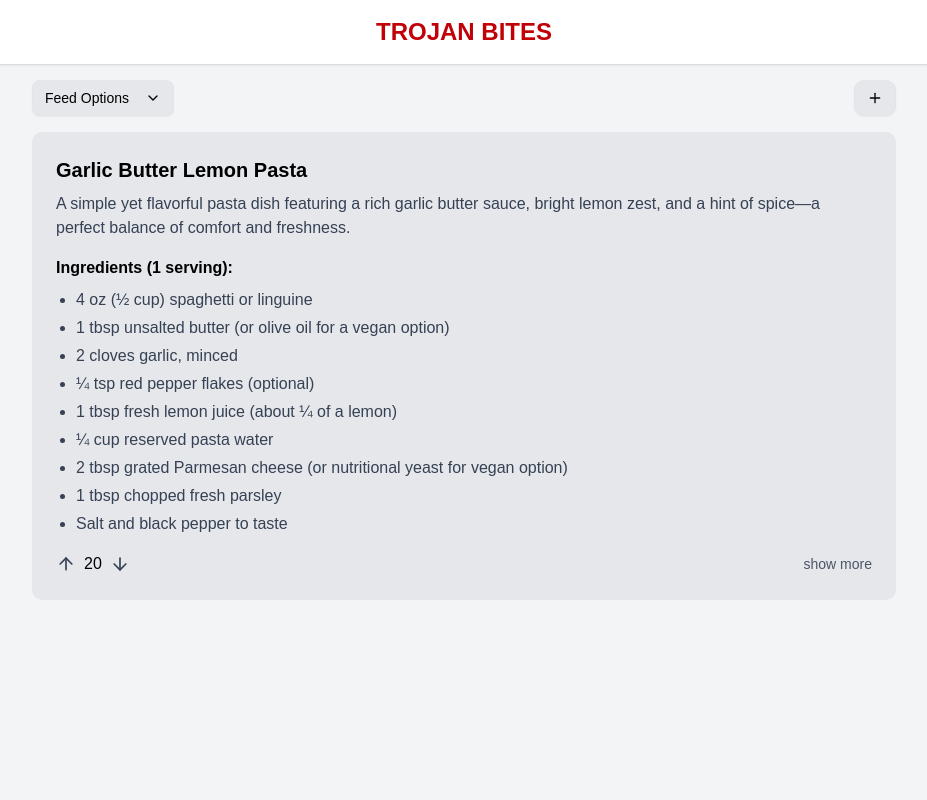
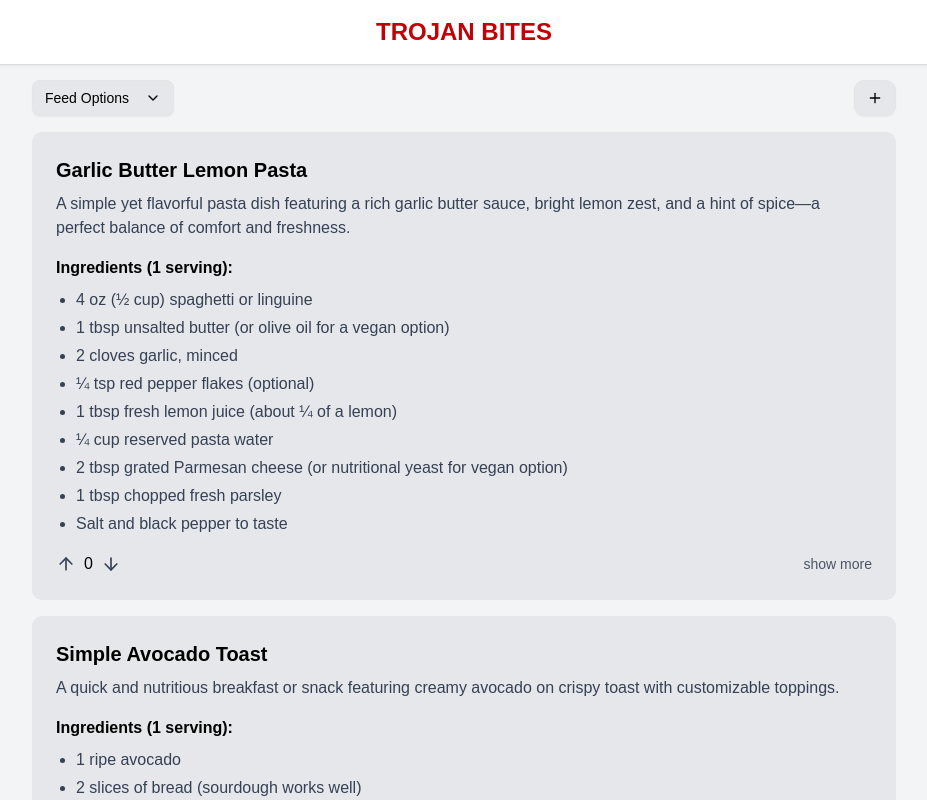
Before and after one commit to mykechen/csci201, a Next.js app in the folder frontend/: page /dashboard in a window 1280 px wide. Shown: the top 800 px of the page, without its empty margins (176-1103 px from the left). Built offline with nearby package versions, Linux system fonts and the light colour scheme.

Commit message:
component version of dashboard

```diff
--- /dev/null
+++ b/frontend/src/components/recipe-card.tsx
@@ -0,0 +1,96 @@
+import { useState } from "react";
+import { ArrowUp, ArrowDown } from "lucide-react";
+import { Recipe } from "@/lib/types";
+
+interface RecipeCardProps {
+  recipe: Recipe;
+}
+
+const RecipeCard = ({ recipe }: RecipeCardProps) => {
+  const [expanded, setExpanded] = useState(false);
+  const [votes, setVotes] = useState(recipe.votes);
+
+  const handleUpvote = () => {
+    setVotes(votes + 1);
+  };
+
+  const handleDownvote = () => {
+    setVotes(Math.max(0, votes - 1));
+  };
+
+  return (
+    <div className="bg-gray-200 text-black rounded-lg overflow-hidden transition-all duration-300 hover:shadow-md">
+      <div className="p-6">
+        <h2 className="text-xl font-bold mb-2">{recipe.title}</h2>
+        <p className="text-gray-700 mb-4">{recipe.description}</p>
+
+        <div className="mb-4">
+          <h3 className="font-bold mb-2">Ingredients (1 serving):</h3>
+          <ul className="list-disc pl-5 space-y-1">
+            {recipe.ingredients.map((ingredient, index) => (
+              <li key={index} className="text-gray-700">
+                {ingredient}
+              </li>
+            ))}
+          </ul>
+        </div>
+
+        {expanded && (
+          <div className="mb-4">
+            <h3 className="font-bold mb-2">Steps:</h3>
+            <ol className="list-decimal pl-5 space-y-2">
+              {recipe.steps.map((step, index) => (
+                <li key={index} className="text-gray-700">
+                  {step}
+                </li>
+              ))}
+            </ol>
+          </div>
+        )}
+
+        {expanded && (
+          <div className="mb-4">
+            <h3 className="font-bold mb-2">Tags:</h3>
+            <div className="flex flex-wrap gap-2">
+              {recipe.tags.map((tag, index) => (
+                <span
+                  key={index}
+                  className="bg-gray-300 px-3 py-1 rounded-full text-sm"
+                >
+                  {tag}
+                </span>
+              ))}
+            </div>
+          </div>
+        )}
+
+        <div className="flex items-center justify-between mt-4">
+          <div className="flex items-center space-x-2">
+            <button
+              onClick={handleUpvote}
+              className="text-gray-700 hover:text-gray-900"
+            >
+              <ArrowUp className="h-5 w-5" />
+            </button>
+            <span>{votes}</span>
+            <button
+              onClick={handleDownvote}
+              className="text-gray-700 hover:text-gray-900"
+            >
+              <ArrowDown className="h-5 w-5" />
+            </button>
+          </div>
+
+          <button
+            onClick={() => setExpanded(!expanded)}
+            className="text-sm text-gray-600 hover:text-gray-900"
+          >
+            {expanded ? "show less" : "show more"}
+          </button>
+        </div>
+      </div>
+    </div>
+  );
+};
+
+export default RecipeCard;
--- /dev/null
+++ b/frontend/src/lib/mock-data.ts
@@ -0,0 +1,55 @@
+import { Recipe } from "./types";
+
+// Mock data for initial development
+export const mockRecipes: Recipe[] = [
+  {
+    id: 1,
+    title: "Garlic Butter Lemon Pasta",
+    description:
+      "A simple yet flavorful pasta dish featuring a rich garlic butter sauce, bright lemon zest, and a hint of spice—a perfect balance of comfort and freshness.",
+    ingredients: [
+      "4 oz (½ cup) spaghetti or linguine",
+      "1 tbsp unsalted butter (or olive oil for a vegan option)",
+      "2 cloves garlic, minced",
+      "¼ tsp red pepper flakes (optional)",
+      "1 tbsp fresh lemon juice (about ¼ of a lemon)",
+      "¼ cup reserved pasta water",
+      "2 tbsp grated Parmesan cheese (or nutritional yeast for vegan option)",
+      "1 tbsp chopped fresh parsley",
+      "Salt and black pepper to taste",
+    ],
+    steps: [
+      "Bring a pot of salted water to a boil and cook the pasta until al dente. Reserve ¼ cup of pasta water before draining.",
+      "In a pan over medium heat, melt the butter (or heat olive oil). Add minced garlic and red pepper flakes, cooking for about 1 minute until fragrant.",
+      "Stir in the lemon juice and half of the reserved pasta water. Let simmer for 1 minute.",
+      "Add the drained pasta to the pan and toss to coat in the sauce. Gradually mix in the Parmesan cheese (or nutritional yeast), adding more pasta water as needed to create a smooth sauce.",
+      "Season with salt and black pepper to taste. Remove from heat and garnish with fresh parsley.",
+      "Serve hot and enjoy!",
+    ],
+    tags: ["Vegetarian", "Dairy", "Wheat/Gluten"],
+    votes: 0,
+  },
+  {
+    id: 2,
+    title: "Simple Avocado Toast",
+    description:
+      "A quick and nutritious breakfast or snack featuring creamy avocado on crispy toast with customizable toppings.",
+    ingredients: [
+      "1 ripe avocado",
+      "2 slices of bread (sourdough works well)",
+      "1 tbsp olive oil",
+      "1 tbsp lemon juice",
+      "Salt and pepper to taste",
+      "Optional toppings: red pepper flakes, everything bagel seasoning, or a poached egg",
+    ],
+    steps: [
+      "Toast the bread slices until golden and crisp.",
+      "Cut the avocado in half, remove the pit, and scoop the flesh into a bowl.",
+      "Mash the avocado with a fork, adding lemon juice, salt, and pepper.",
+      "Spread the avocado mixture onto the toast.",
+      "Add your preferred toppings and enjoy immediately!",
+    ],
+    tags: ["Vegetarian", "Vegan", "Breakfast", "Quick"],
+    votes: 0,
+  },
+];
--- /dev/null
+++ b/frontend/src/lib/types.ts
@@ -0,0 +1,9 @@
+export interface Recipe {
+  id: number;
+  title: string;
+  description: string;
+  ingredients: string[];
+  steps: string[];
+  tags: string[];
+  votes: number;
+}
--- a/frontend/src/pages/dashboard.tsx
+++ b/frontend/src/pages/dashboard.tsx
@@ -6,147 +6,19 @@ import {
   DropdownMenuItem,
   DropdownMenuTrigger,
 } from "@/components/ui/dropdown-menu";
-import { Plus, ChevronDown, ArrowUp, ArrowDown } from "lucide-react";
+import { Plus, ChevronDown } from "lucide-react";
 import type { Metadata } from "next";
+import RecipeCard from "@/components/recipe-card";
+import { mockRecipes } from "@/lib/mock-data";
+import { Recipe } from "@/lib/types";
 
 export const metadata: Metadata = {
   title: "Trojan Bites",
   description: "Discover and share delicious recipes",
 };
 
-// Define TypeScript interfaces
-interface Recipe {
-  id: number;
-  title: string;
-  description: string;
-  ingredients: string[];
-  steps: string[];
-  tags: string[];
-  votes: number;
-}
-
-// Mock data for initial development
-const mockRecipes: Recipe[] = [
-  {
-    id: 1,
-    title: "Garlic Butter Lemon Pasta",
-    description:
-      "A simple yet flavorful pasta dish featuring a rich garlic butter sauce, bright lemon zest, and a hint of spice—a perfect balance of comfort and freshness.",
-    ingredients: [
-      "4 oz (½ cup) spaghetti or linguine",
-      "1 tbsp unsalted butter (or olive oil for a vegan option)",
-      "2 cloves garlic, minced",
-      "¼ tsp red pepper flakes (optional)",
-      "1 tbsp fresh lemon juice (about ¼ of a lemon)",
-      "¼ cup reserved pasta water",
-      "2 tbsp grated Parmesan cheese (or nutritional yeast for vegan option)",
-      "1 tbsp chopped fresh parsley",
-      "Salt and black pepper to taste",
-    ],
-    steps: [
-      "Bring a pot of salted water to a boil and cook the pasta until al dente. Reserve ¼ cup of pasta water before draining.",
-      "In a pan over medium heat, melt the butter (or heat olive oil). Add minced garlic and red pepper flakes, cooking for about 1 minute until fragrant.",
-      "Stir in the lemon juice and half of the reserved pasta water. Let simmer for 1 minute.",
-      "Add the drained pasta to the pan and toss to coat in the sauce. Gradually mix in the Parmesan cheese (or nutritional yeast), adding more pasta water as needed to create a smooth sauce.",
-      "Season with salt and black pepper to taste. Remove from heat and garnish with fresh parsley.",
-      "Serve hot and enjoy!",
-    ],
-    tags: ["Vegetarian", "Dairy", "Wheat/Gluten"],
-    votes: 20,
-  },
-  // More mock recipes would go here
-];
-
 // Feed options type
 type FeedOption = "Latest" | "Popular" | "My Recipes";
-
-// Recipe Card Component
-const RecipeCard = ({ recipe }: { recipe: Recipe }) => {
-  const [expanded, setExpanded] = useState(false);
-  const [votes, setVotes] = useState(recipe.votes);
-
-  const handleUpvote = () => {
-    setVotes(votes + 1);
-  };
-
-  const handleDownvote = () => {
-    setVotes(Math.max(0, votes - 1));
-  };
-
-  return (
-    <div className="bg-gray-200 text-black rounded-lg overflow-hidden transition-all duration-300 hover:shadow-md">
-      <div className="p-6">
-        <h2 className="text-xl font-bold mb-2">{recipe.title}</h2>
-        <p className="text-gray-700 mb-4">{recipe.description}</p>
-
-        <div className="mb-4">
-          <h3 className="font-bold mb-2">Ingredients (1 serving):</h3>
-          <ul className="list-disc pl-5 space-y-1">
-            {recipe.ingredients.map((ingredient, index) => (
-              <li key={index} className="text-gray-700">
-                {ingredient}
-              </li>
-            ))}
-          </ul>
-        </div>
-
-        {expanded && (
-          <div className="mb-4">
-            <h3 className="font-bold mb-2">Steps:</h3>
-            <ol className="list-decimal pl-5 space-y-2">
-              {recipe.steps.map((step, index) => (
-                <li key={index} className="text-gray-700">
-                  {step}
-                </li>
-              ))}
-            </ol>
-          </div>
-        )}
-
-        {expanded && (
-          <div className="mb-4">
-            <h3 className="font-bold mb-2">Tags:</h3>
-            <div className="flex flex-wrap gap-2">
-              {recipe.tags.map((tag, index) => (
-                <span
-                  key={index}
-                  className="bg-gray-300 px-3 py-1 rounded-full text-sm"
-                >
-                  {tag}
-                </span>
-              ))}
-            </div>
-          </div>
-        )}
-
-        <div className="flex items-center justify-between mt-4">
-          <div className="flex items-center space-x-2">
-            <button
-              onClick={handleUpvote}
-              className="text-gray-700 hover:text-gray-900"
-            >
-              <ArrowUp className="h-5 w-5" />
-            </button>
-            <span>{votes}</span>
-            <button
-              onClick={handleDownvote}
-              className="text-gray-700 hover:text-gray-900"
-            >
-              <ArrowDown className="h-5 w-5" />
-            </button>
-          </div>
-
-          <button
-            onClick={() => setExpanded(!expanded)}
-            className="text-sm text-gray-600 hover:text-gray-900"
-          >
-            {expanded ? "show less" : "show more"}
-          </button>
-        </div>
-      </div>
-    </div>
-  );
-};
 
 export default function Dashboard() {
   const [recipes, setRecipes] = useState<Recipe[]>(mockRecipes);
@@ -156,7 +28,9 @@ export default function Dashboard() {
     <div className="min-h-screen bg-gray-100">
       <header className="bg-white shadow-sm">
         <div className="max-w-4xl mx-auto px-4 py-4">
-          <h1 className="text-2xl text-red-700 font-bold text-center">TROJAN BITES</h1>
+          <h1 className="text-2xl text-red-700 font-bold text-center">
+            TROJAN BITES
+          </h1>
         </div>
       </header>
 
@@ -181,7 +55,10 @@ export default function Dashboard() {
             </DropdownMenuContent>
           </DropdownMenu>
 
-          <Button variant="outline" className="bg-gray-200 text-black p-2 rounded-lg">
+          <Button
+            variant="outline"
+            className="bg-gray-200 text-black p-2 rounded-lg"
+          >
             <Plus className="h-6 w-6" />
           </Button>
         </div>
```
